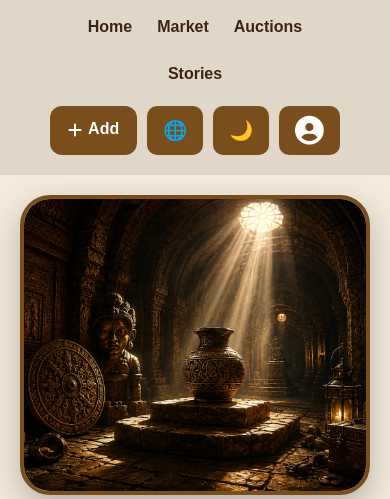
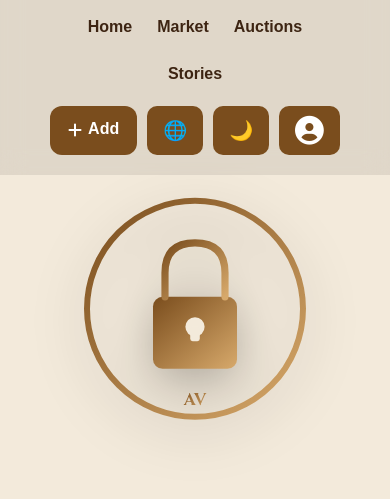
Before and after one commit to BanglaGolpoGalaxy/aadimvault, a website: page public/index.html in a window 390 px wide. Shown: the part 99-598 px from the top of the page. Drawn offline with Linux system fonts and the light colour scheme; no server answers.

Commit message:
হোমপেজে কাস্টম SVG আইকন ও মোবাইল-ফ্রেন্ডলি ডিজাইন

```diff
--- a/public/index.html
+++ b/public/index.html
@@ -21,11 +21,9 @@
                 order: -1;
                 margin-bottom: 20px;
             }
-            .hero-right img {
-                height: 300px;
-                border-radius: 24px;
-                box-shadow: 0 8px 24px rgba(0,0,0,0.3);
-                border: 4px solid var(--gold);
+            .hero-icon {
+                width: 240px !important;
+                height: 240px !important;
             }
             .features {
                 grid-template-columns: repeat(2, 1fr) !important;
@@ -33,15 +31,25 @@
             }
         }
 
-        /* ---------- ডেস্কটপ হিরো ---------- */
-        .hero-right img {
-            border-radius: 30px;
-            box-shadow: 0 12px 30px rgba(0,0,0,0.25);
-            border: 4px solid var(--gold);
-            transition: transform 0.3s;
+        /* ---------- কাস্টম আইকন ---------- */
+        .hero-icon {
+            width: 360px;
+            height: 360px;
+            margin: 0 auto;
+            filter: drop-shadow(0 12px 24px rgba(0,0,0,0.3));
+            animation: floatIcon 3s ease-in-out infinite;
         }
-        .hero-right img:hover {
+
+        @keyframes floatIcon {
+            0%, 100% { transform: translateY(0); }
+            50% { transform: translateY(-8px); }
+        }
+
+        .hero-icon:hover {
+            animation-play-state: paused;
             transform: scale(1.02);
+            filter: drop-shadow(0 16px 32px rgba(0,0,0,0.4));
+            transition: transform 0.3s, filter 0.3s;
         }
 
         /* ---------- সেটিংস টগল ---------- */
@@ -108,7 +116,26 @@
             </div>
         </div>
         <div class="hero-right">
-            <img src="images/aadim_vault.jpg" alt="Aadim Vault Heritage">
+            <!-- ====== কাস্টম SVG আইকন ====== -->
+            <svg class="hero-icon" viewBox="0 0 200 200" xmlns="http://www.w3.org/2000/svg">
+                <defs>
+                    <linearGradient id="goldGrad" x1="0%" y1="0%" x2="100%" y2="100%">
+                        <stop offset="0%" style="stop-color:var(--gold);stop-opacity:1" />
+                        <stop offset="100%" style="stop-color:#d7a96b;stop-opacity:1" />
+                    </linearGradient>
+                </defs>
+                <!-- বৃত্ত -->
+                <circle cx="100" cy="100" r="90" fill="none" stroke="url(#goldGrad)" stroke-width="5"/>
+                <!-- তালার বডি -->
+                <rect x="65" y="90" width="70" height="60" rx="8" fill="url(#goldGrad)"/>
+                <!-- তালার U-পিন -->
+                <path d="M75 90 L75 70 Q75 45 100 45 Q125 45 125 70 L125 90" fill="none" stroke="url(#goldGrad)" stroke-width="6" stroke-linecap="round"/>
+                <!-- চাবির ছিদ্র -->
+                <circle cx="100" cy="115" r="8" fill="var(--bg)"/>
+                <rect x="96" y="115" width="8" height="12" rx="2" fill="var(--bg)"/>
+                <!-- টেক্সট -->
+                <text x="100" y="180" text-anchor="middle" font-family="'Cinzel', serif" font-size="14" fill="url(#goldGrad)" font-weight="bold">AV</text>
+            </svg>
         </div>
     </section>
 
@@ -123,9 +150,7 @@
     <!-- ==================== MARKET ==================== -->
     <section class="section" id="market">
         <div class="section-header"><h2 data-en="Popular Collections" data-bn="জনপ্রিয় সংগ্রহ">Popular Collections</h2><a href="#" data-en="View All" data-bn="সব দেখুন">View All</a></div>
-        <div class="cards-grid" id="productGrid">
-            <!-- লাইভ API ডেটা, না থাকলে ডেমি -->
-        </div>
+        <div class="cards-grid" id="productGrid"></div>
     </section>
 
     <!-- ==================== AUCTION & EXCHANGE ==================== -->
@@ -173,7 +198,6 @@
         </div>
     </footer>
 
-    <!-- ==================== SCRIPTS ==================== -->
     <script src="js/auth.js"></script>
     <script src="js/main.js"></script>
 </body>
```
